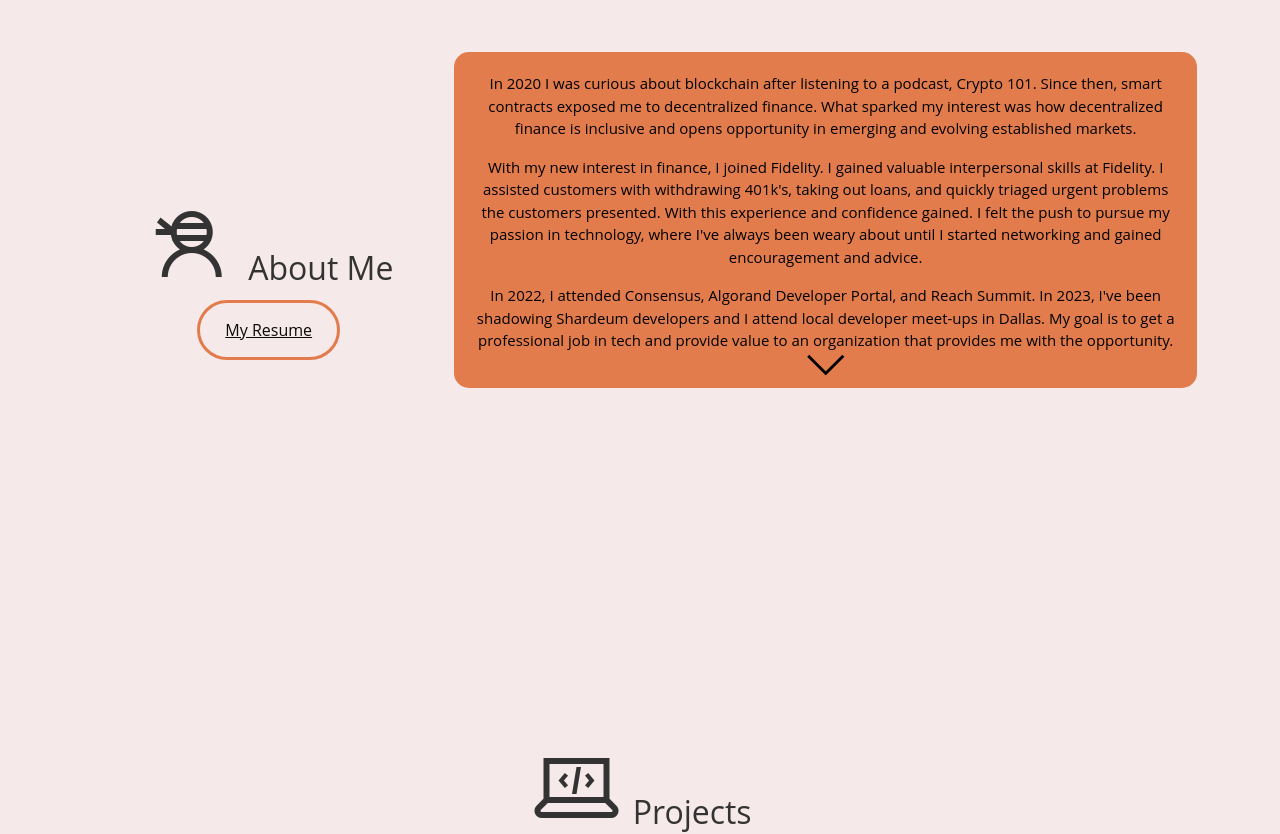
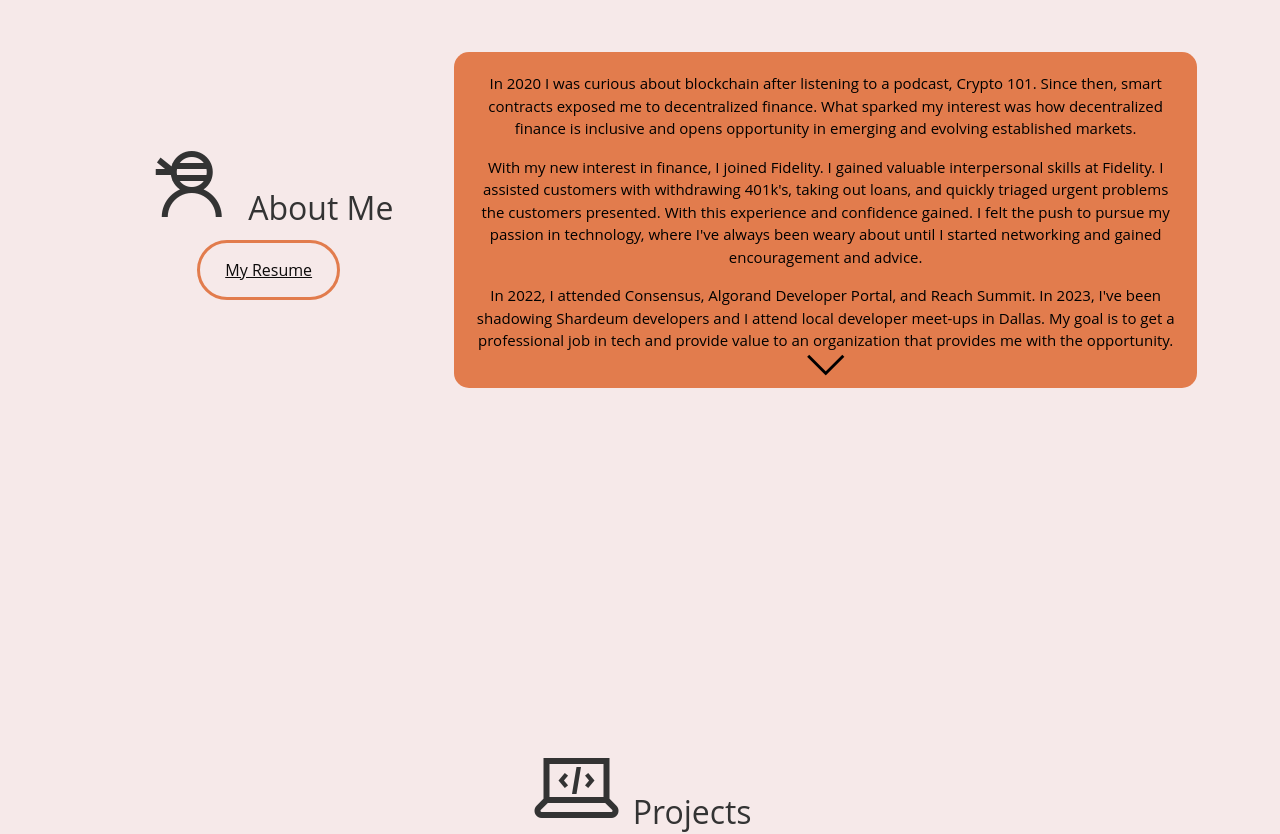
Before and after one commit to dnlbui/dnlbui-portfolio-website, a React (Create React App) app: page / in a window 1280 px wide. Shown: the part 980-1814 px from the top of the page. Built offline with nearby package versions, Linux system fonts and the light colour scheme.

Commit message:
target only proejct h2

```diff
--- a/src/App.css
+++ b/src/App.css
@@ -163,7 +163,7 @@ a:hover {
   }
 }
 
-h2.heading {
+#projects h2.heading {
   margin-top: 120px;
 }
 
```
